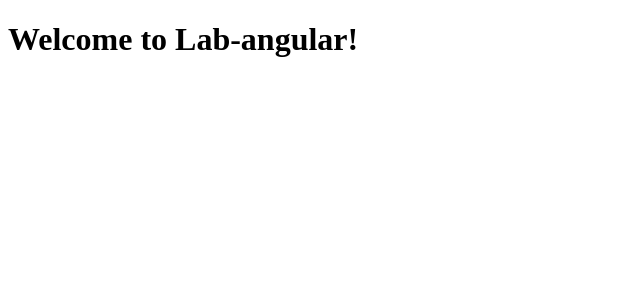
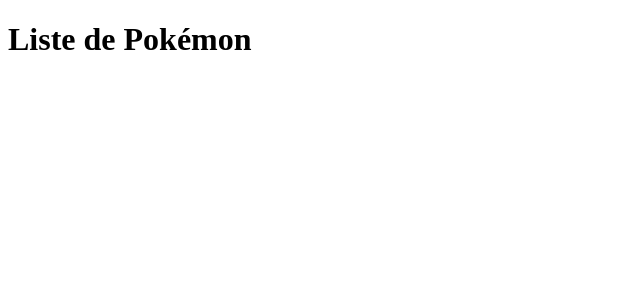
Before and after one commit to Xiumin-Lin/Lab-angular, an Angular app: page / in a window 1280 px wide. Shown: the top 300 px of the page, without its empty margins (0-640 px from the left). Built offline with nearby package versions, Linux system fonts and the light colour scheme.

Commit message:
try component

```diff
--- a/src/app/app.component.ts
+++ b/src/app/app.component.ts
@@ -1,9 +1,22 @@
-import { Component } from '@angular/core';
+import { Component, OnInit } from '@angular/core';
+import { POKEMONS } from './mock-pokemon-list';
+import { Pokemon } from './pokemon';
 
 @Component({
   selector: 'app-root',
-  template: `<h1>Welcome to {{title}}!</h1>`
+  template: `<h1>Liste de Pokémon</h1>`
 })
-export class AppComponent {
-  title = 'Lab-angular';
+export class AppComponent implements OnInit {
+  pokemonList: Pokemon[] = POKEMONS;
+
+  // constructor() { } ❌ utiliser ngOnInit pour l'initialisation
+
+  ngOnInit(): void {
+    console.table(this.pokemonList)
+    this.selectPokemon(this.pokemonList[0])
+  }
+
+  selectPokemon(pokemon: Pokemon) {
+    console.log(`Vous avez cliqué sur le pokémon ${pokemon.name}`)
+  }
 }
--- /dev/null
+++ b/src/app/mock-pokemon-list.ts
@@ -0,0 +1,112 @@
+import { Pokemon } from './pokemon';
+
+export const POKEMONS: Pokemon[] = [
+    {
+        id: 1,
+        name: "Bulbizarre",
+        hp: 25,
+        cp: 5,
+        picture: "https://assets.pokemon.com/assets/cms2/img/pokedex/detail/001.png",
+        types: ["Plante", "Poison"],
+        created: new Date()
+    },
+    {
+        id: 2,
+        name: "Salamèche",
+        hp: 28,
+        cp: 6,
+        picture: "https://assets.pokemon.com/assets/cms2/img/pokedex/detail/004.png",
+        types: ["Feu"],
+        created: new Date()
+    },
+    {
+        id: 3,
+        name: "Carapuce",
+        hp: 21,
+        cp: 4,
+        picture: "https://assets.pokemon.com/assets/cms2/img/pokedex/detail/007.png",
+        types: ["Eau"],
+        created: new Date()
+    },
+    {
+        id: 4,
+        name: "Aspicot",
+        hp: 16,
+        cp: 2,
+        picture: "https://assets.pokemon.com/assets/cms2/img/pokedex/detail/013.png",
+        types: ["Insecte", "Poison"],
+        created: new Date()
+    },
+    {
+        id: 5,
+        name: "Roucool",
+        hp: 30,
+        cp: 7,
+        picture: "https://assets.pokemon.com/assets/cms2/img/pokedex/detail/016.png",
+        types: ["Normal", "Vol"],
+        created: new Date()
+    },
+    {
+        id: 6,
+        name: "Rattata",
+        hp: 18,
+        cp: 6,
+        picture: "https://assets.pokemon.com/assets/cms2/img/pokedex/detail/019.png",
+        types: ["Normal"],
+        created: new Date()
+    },
+    {
+        id: 7,
+        name: "Piafabec",
+        hp: 14,
+        cp: 5,
+        picture: "https://assets.pokemon.com/assets/cms2/img/pokedex/detail/021.png",
+        types: ["Normal", "Vol"],
+        created: new Date()
+    },
+    {
+        id: 8,
+        name: "Abo",
+        hp: 16,
+        cp: 4,
+        picture: "https://assets.pokemon.com/assets/cms2/img/pokedex/detail/023.png",
+        types: ["Poison"],
+        created: new Date()
+    },
+    {
+        id: 9,
+        name: "Pikachu",
+        hp: 21,
+        cp: 7,
+        picture: "https://assets.pokemon.com/assets/cms2/img/pokedex/detail/025.png",
+        types: ["Electrik"],
+        created: new Date()
+    },
+    {
+        id: 10,
+        name: "Sabelette",
+        hp: 19,
+        cp: 3,
+        picture: "https://assets.pokemon.com/assets/cms2/img/pokedex/detail/027.png",
+        types: ["Normal"],
+        created: new Date()
+    },
+    {
+        id: 11,
+        name: "Mélofée",
+        hp: 25,
+        cp: 5,
+        picture: "https://assets.pokemon.com/assets/cms2/img/pokedex/detail/035.png",
+        types: ["Fée"],
+        created: new Date()
+    },
+    {
+        id: 12,
+        name: "Groupix",
+        hp: 17,
+        cp: 8,
+        picture: "https://assets.pokemon.com/assets/cms2/img/pokedex/detail/037.png",
+        types: ["Feu"],
+        created: new Date()
+    }
+];
--- /dev/null
+++ b/src/app/pokemon.ts
@@ -0,0 +1,9 @@
+export class Pokemon {
+	id: number;
+	hp: number;
+	cp: number;
+	name: string;
+	picture: string;
+	types: Array<string>;
+	created: Date;
+}
```
